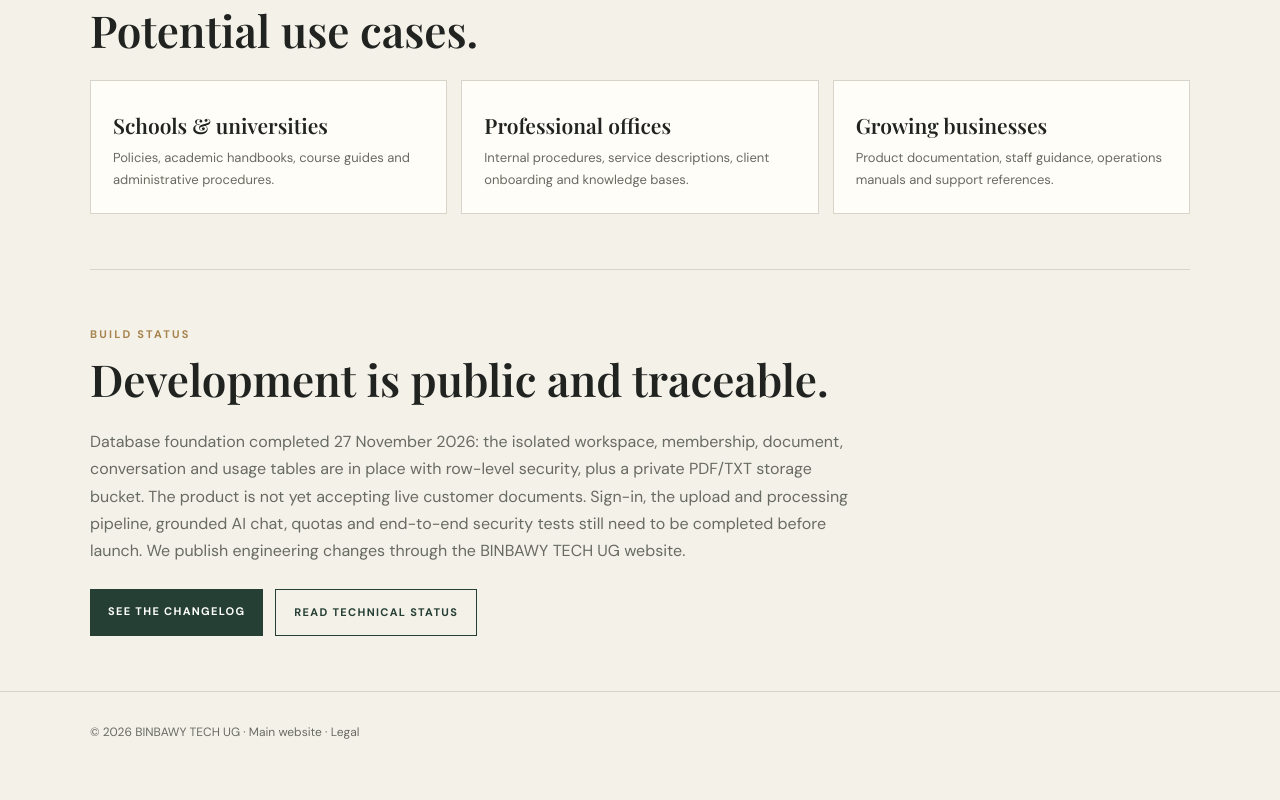
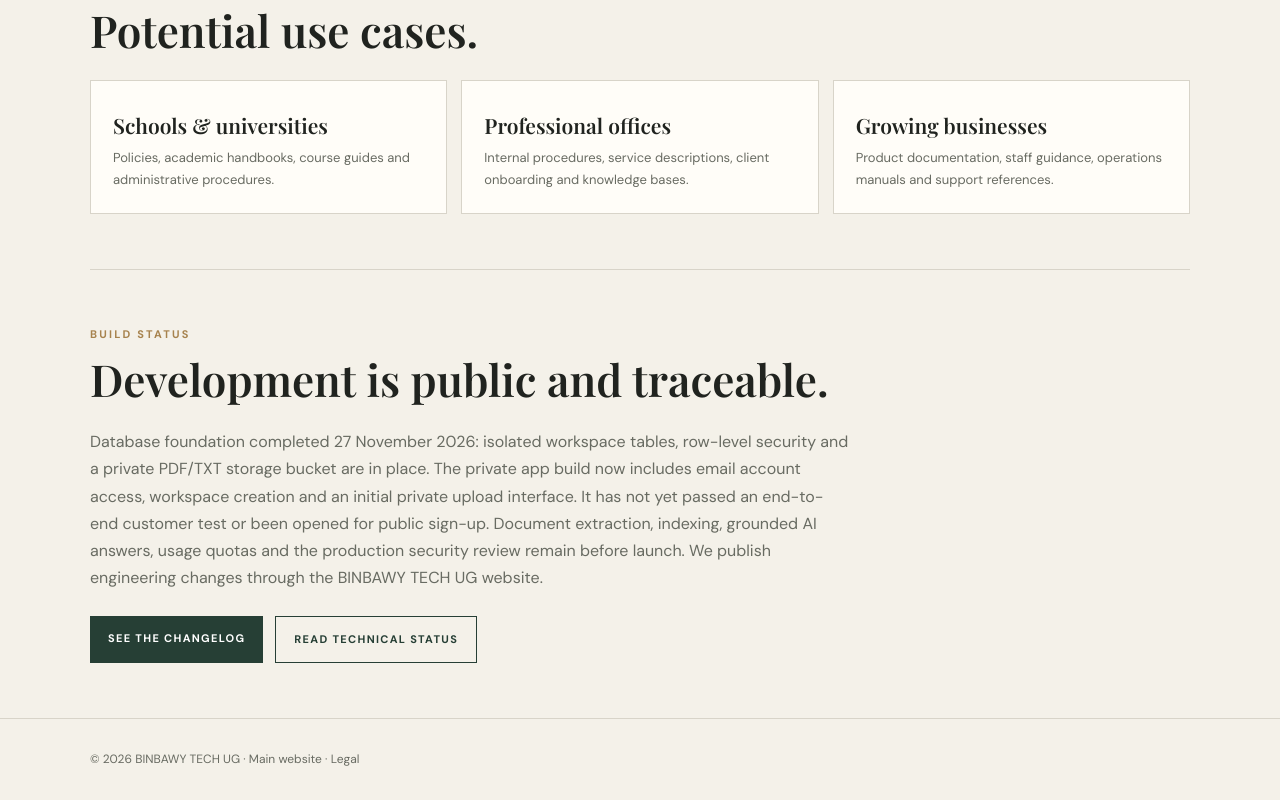
Before and after one commit to binbawy-droid/SSEMAMBO-DEHIA, a plain HTML site: page products/knowledge-desk/index.html in a window 1280 px wide. Shown: the part 1762-2562 px from the top of the page. Before the commit the page ends 2534 px from the top, so only its background shows below. Drawn offline with nearby package versions, Linux system fonts and the light colour scheme.

Commit message:
site: publish Knowledge Desk account and upload prototype milestone

```diff
--- a/products/knowledge-desk/index.html
+++ b/products/knowledge-desk/index.html
@@ -22,5 +22,5 @@
 <section class="section"><div class="eyebrow">The problem it solves</div><h2>Find answers without reading every file again.</h2><div class="grid"><article class="card"><div class="eyebrow">01</div><h3>Bring documents together</h3><p>Organise business policies, manuals, guides, reports and other approved reference documents in a workspace.</p></article><article class="card"><div class="eyebrow">02</div><h3>Ask in everyday language</h3><p>Ask questions about the information your team has provided instead of searching through folders manually.</p></article><article class="card"><div class="eyebrow">03</div><h3>Trace the answer</h3><p>Designed to show document and section references, and to signal when the available material does not support an answer.</p></article></div></section>
 <section class="section"><div class="eyebrow">Planned workflow</div><h2>From documents to useful answers.</h2><div class="steps"><div class="step"><b>STEP 01</b><div><h3>Create a private workspace</h3><p>Set up an organisation and invite authorised team members.</p></div></div><div class="step"><b>STEP 02</b><div><h3>Add your documents</h3><p>Upload supported files and monitor their processing status.</p></div></div><div class="step"><b>STEP 03</b><div><h3>Ask questions</h3><p>Search across approved workspace material and inspect source references.</p></div></div><div class="step"><b>STEP 04</b><div><h3>Manage access and usage</h3><p>Control members, workspace limits and data deletion.</p></div></div></div></section>
 <section class="section"><div class="eyebrow">Built for organisations</div><h2>Potential use cases.</h2><div class="grid"><article class="card"><h3>Schools & universities</h3><p>Policies, academic handbooks, course guides and administrative procedures.</p></article><article class="card"><h3>Professional offices</h3><p>Internal procedures, service descriptions, client onboarding and knowledge bases.</p></article><article class="card"><h3>Growing businesses</h3><p>Product documentation, staff guidance, operations manuals and support references.</p></article></div></section>
-<section class="section"><div class="eyebrow">Build status</div><h2>Development is public and traceable.</h2><p style="color:var(--muted);max-width:760px">Database foundation completed 27 November 2026: the isolated workspace, membership, document, conversation and usage tables are in place with row-level security, plus a private PDF/TXT storage bucket. The product is not yet accepting live customer documents. Sign-in, the upload and processing pipeline, grounded AI chat, quotas and end-to-end security tests still need to be completed before launch. We publish engineering changes through the BINBAWY TECH UG website.</p><div class="actions"><a class="btn" href="/updates.html">See the changelog</a><a class="btn secondary" href="https://github.com/binbawy-droid/ai-creator-hub-app-factory/blob/main/docs/knowledge-desk-database.md">Read technical status</a></div></section>
+<section class="section"><div class="eyebrow">Build status</div><h2>Development is public and traceable.</h2><p style="color:var(--muted);max-width:760px">Database foundation completed 27 November 2026: isolated workspace tables, row-level security and a private PDF/TXT storage bucket are in place. The private app build now includes email account access, workspace creation and an initial private upload interface. It has not yet passed an end-to-end customer test or been opened for public sign-up. Document extraction, indexing, grounded AI answers, usage quotas and the production security review remain before launch. We publish engineering changes through the BINBAWY TECH UG website.</p><div class="actions"><a class="btn" href="/updates.html">See the changelog</a><a class="btn secondary" href="https://github.com/binbawy-droid/ai-creator-hub-app-factory/blob/main/docs/knowledge-desk-database.md">Read technical status</a></div></section>
 </main><footer><div class="wrap">© <span id="year"></span> BINBAWY TECH UG · <a href="/">Main website</a> · <a href="/legal.html">Legal</a></div></footer><script>document.getElementById('year').textContent=new Date().getFullYear()</script></body></html>
```
